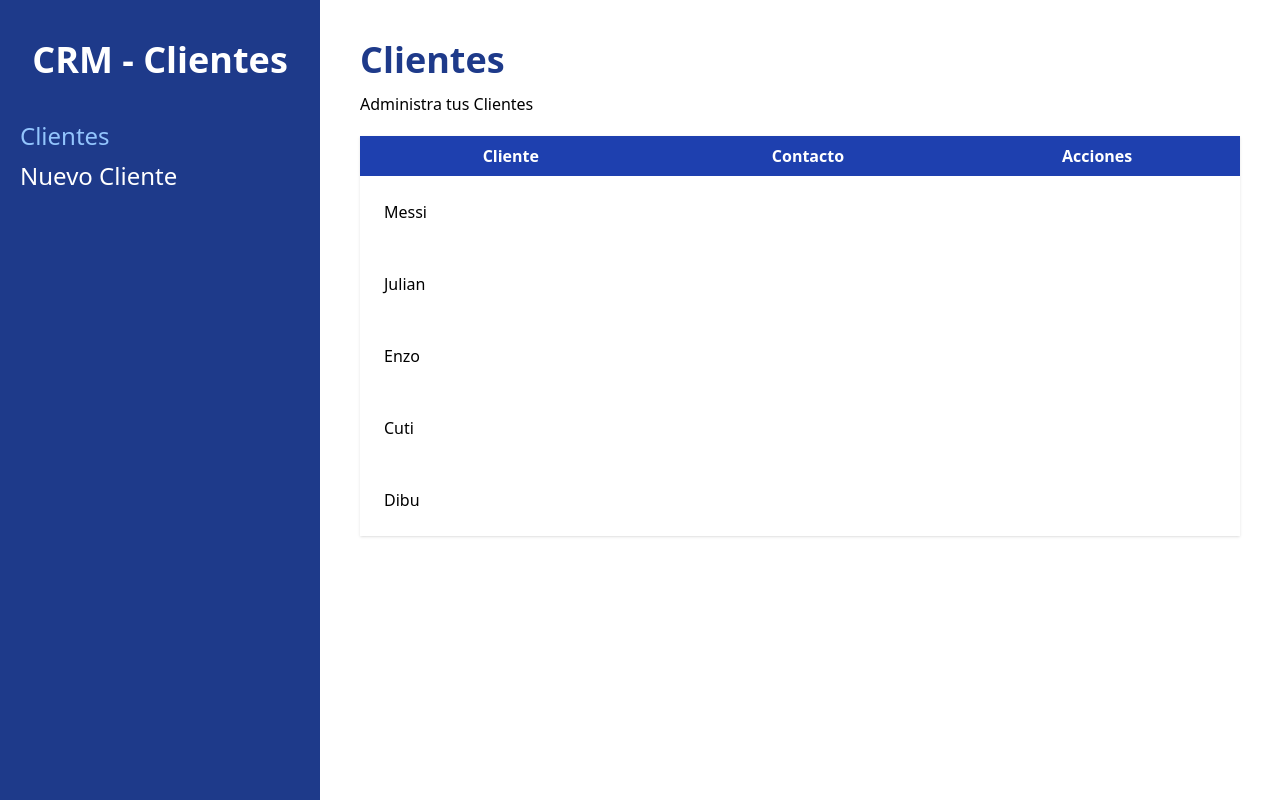
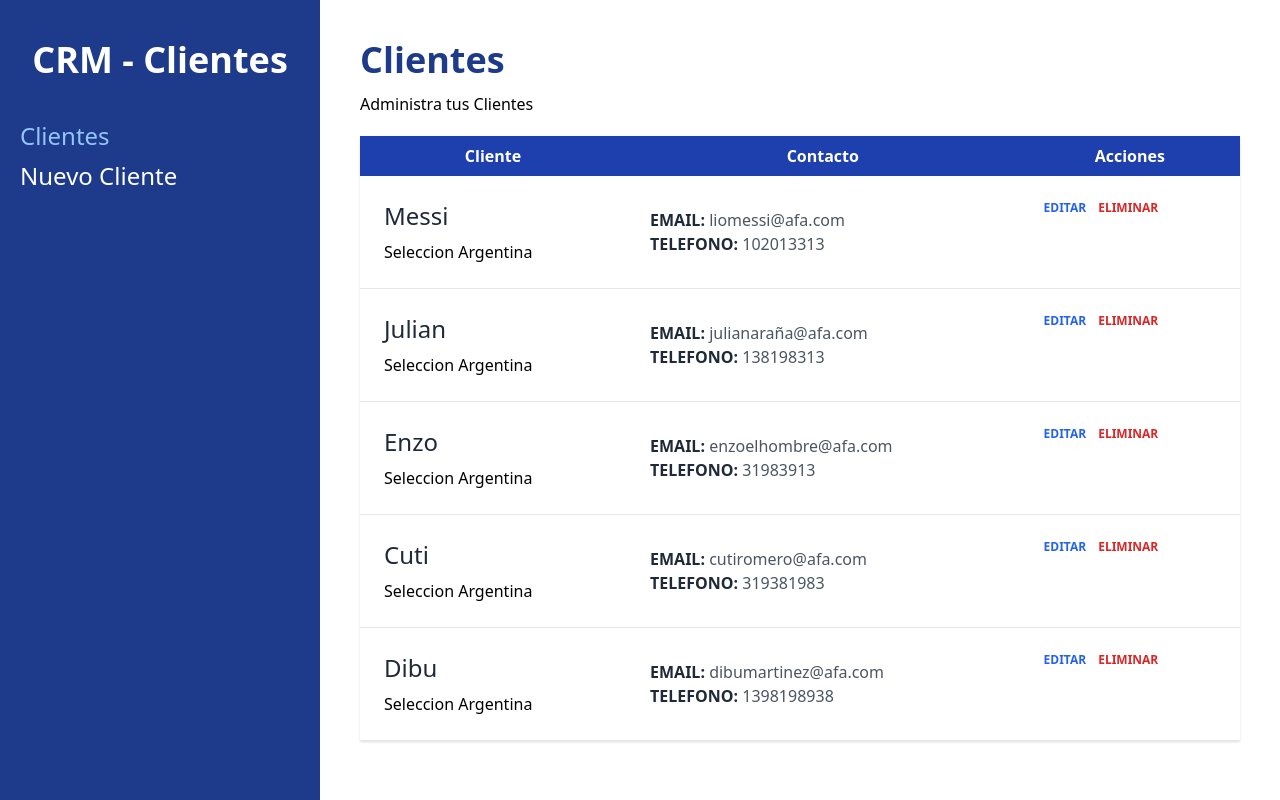
Before and after one commit to lucianolabudia/crm-react, a React (Vite) app: page / in a window 1280 px wide. Built offline with nearby package versions, Linux system fonts and the light colour scheme.

Commit message:
Mostrando el Resto de la Información

```diff
--- a/src/components/Client.jsx
+++ b/src/components/Client.jsx
@@ -4,9 +4,31 @@
     const { id, name, phone, email, company } = client
 
     return (
-        <tr>
+        <tr className="border-b">
+            <td className="p-6 space-y-2">
+                <p className="text-2xl text-gray-800">{ name }</p>
+                <p>{ company }</p>
+            </td>
+
             <td className="p-6">
-                { name }
+                <p className="text-gray-600"><span className="text-gray-800 uppercase font-bold">Email: </span>{ email }</p>
+                <p className="text-gray-600"><span className="text-gray-800 uppercase font-bold">Telefono: </span>{ phone }</p>
+            </td>
+
+            <td className="p-6 flex gap-3">
+                <button
+                    type="button"
+                    className="text-blue-600 hover:text-blue-700 uppercase font-bold text-xs"
+                >
+                    Editar
+                </button>
+
+                <button
+                    type="button"
+                    className="text-red-600 hover:text-red-700 uppercase font-bold text-xs"
+                >
+                    Eliminar
+                </button>
             </td>
         </tr>
     )
```
